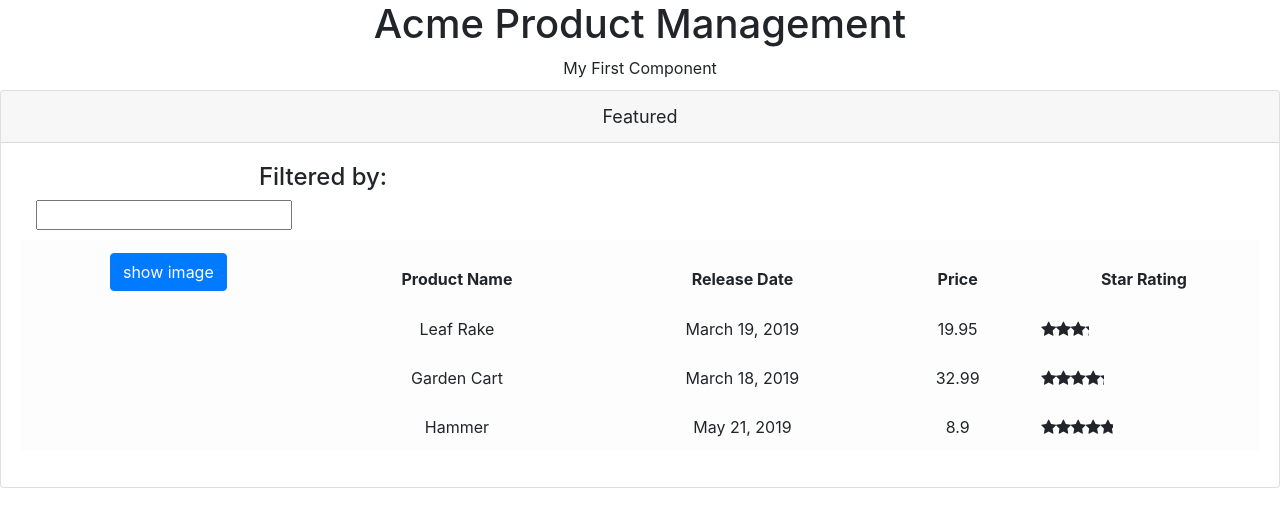
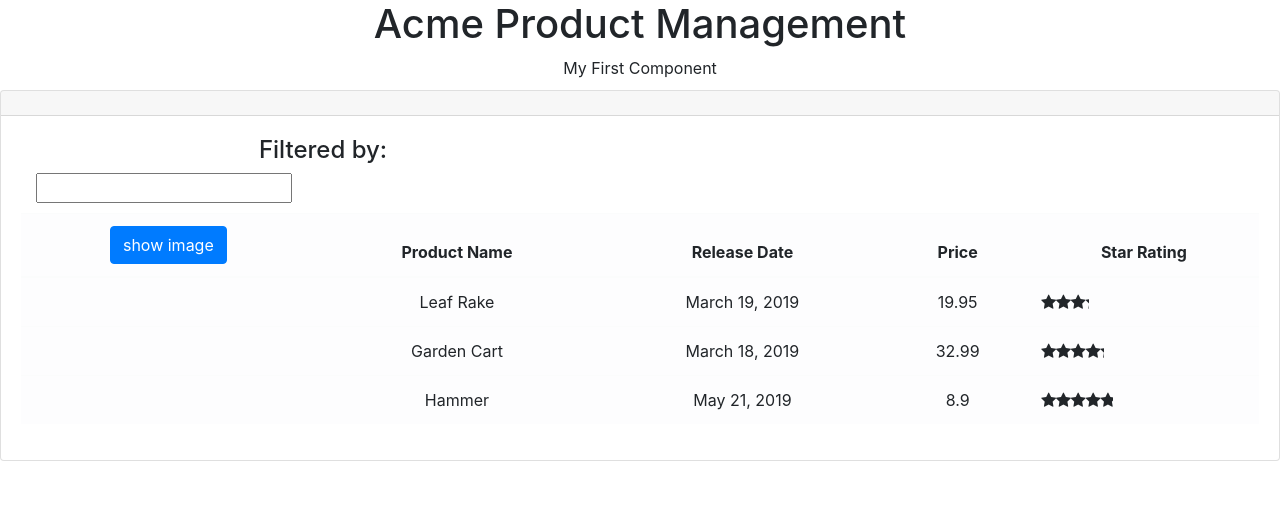
Before and after one commit to MrSankofa/productInventoryAngular, an Angular app: page / in a window 1280 px wide. Shown: the top 526 px of the page. Built offline with nearby package versions, Linux system fonts and the light colour scheme.

Commit message:
Implemented parent event listener for child component

```diff
--- a/src/app/products/productsList.component.html
+++ b/src/app/products/productsList.component.html
@@ -1,6 +1,6 @@
 <div class="card">
-  <div class="card-header">
-    Featured
+  <div class="card-header" (showRating)="onShowRating($event)">
+    {{ showThisRating }}
   </div>
   <div class="card-body">
     <div class="row">
@@ -48,8 +48,11 @@
               {{ product.price }}
             </td>
             <td>
-
-              <pm-star rating="{{product.starRating}}"></pm-star>
+              <pm-star
+                rating="{{ product.starRating }}"
+                productName="{{ product.productName }}"
+                (notify)="onNotify($event)"
+              ></pm-star>
             </td>
           </tr>
         </tbody>
--- a/src/app/products/productsList.component.ts
+++ b/src/app/products/productsList.component.ts
@@ -39,6 +39,7 @@ export class ProductListComponent implements OnInit {
     }
   ];
   _listFilter: string = "";
+  showThisRating: string;
 
   get listFilter(): string {
     return this._listFilter;
@@ -68,4 +69,8 @@ export class ProductListComponent implements OnInit {
         product.productName.toLocaleLowerCase().indexOf(term) !== -1
     );
   }
+
+  onNotify(message: string): void {
+    this.showThisRating = message;
+  }
 }
--- a/src/app/shared/star.component.html
+++ b/src/app/shared/star.component.html
@@ -1,7 +1,5 @@
-<div class="crop"
-     [style.width.px]="starWidth"
-     [title]="rating">
-  <div style="width: 75px">
+<div class="crop" [style.width.px]="starWidth" [title]="rating">
+  <div style="width: 75px" (click)="onClick()">
     <span class="fa fa-star"></span>
     <span class="fa fa-star"></span>
     <span class="fa fa-star"></span>
--- a/src/app/shared/star.component.ts
+++ b/src/app/shared/star.component.ts
@@ -1,4 +1,4 @@
-import { Component, Input, OnChanges } from "@angular/core";
+import { Component, Input, EventEmitter, Output } from "@angular/core";
 
 @Component({
   selector: "pm-star",
@@ -8,6 +8,8 @@ import { Component, Input, OnChanges } from "@angular/core";
 export default class starComponent {
   private _starWidth: number;
   private _rating: number;
+  @Input() productName: string;
+
   get rating(): number {
     return this._rating;
   }
@@ -22,4 +24,14 @@ export default class starComponent {
   get starWidth(): number {
     return this._starWidth;
   }
+
+  @Output() notify: EventEmitter<string> = new EventEmitter<string>();
+
+  //   onClick(): void {
+  //     this.showRating.emit(`${this.productName}'s rating is: ${this.rating}`);
+  //   }
+
+  onClick(): void {
+    this.notify.emit(`${this.productName} product rating is ${this.rating}`);
+  }
 }
```
